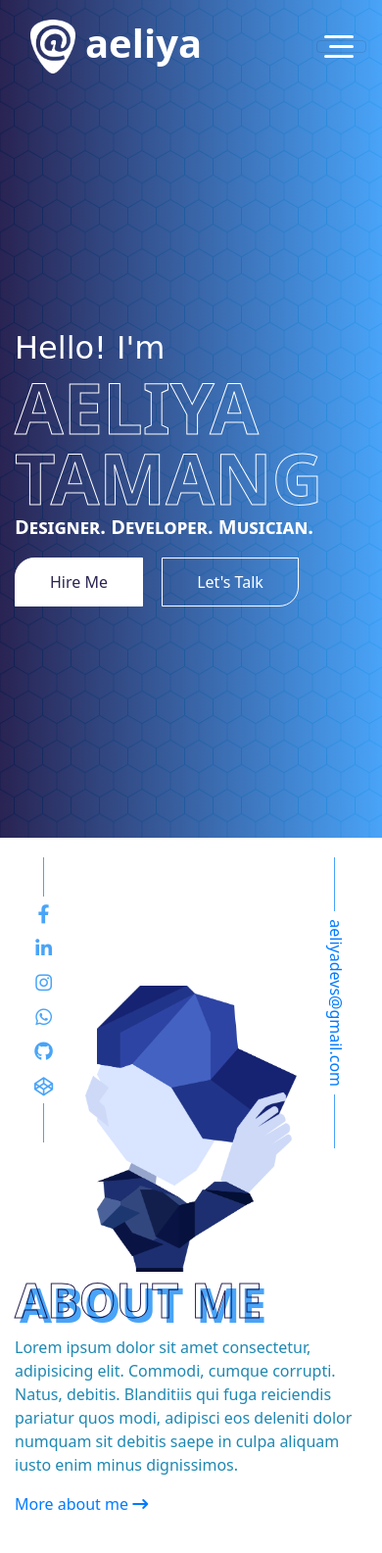
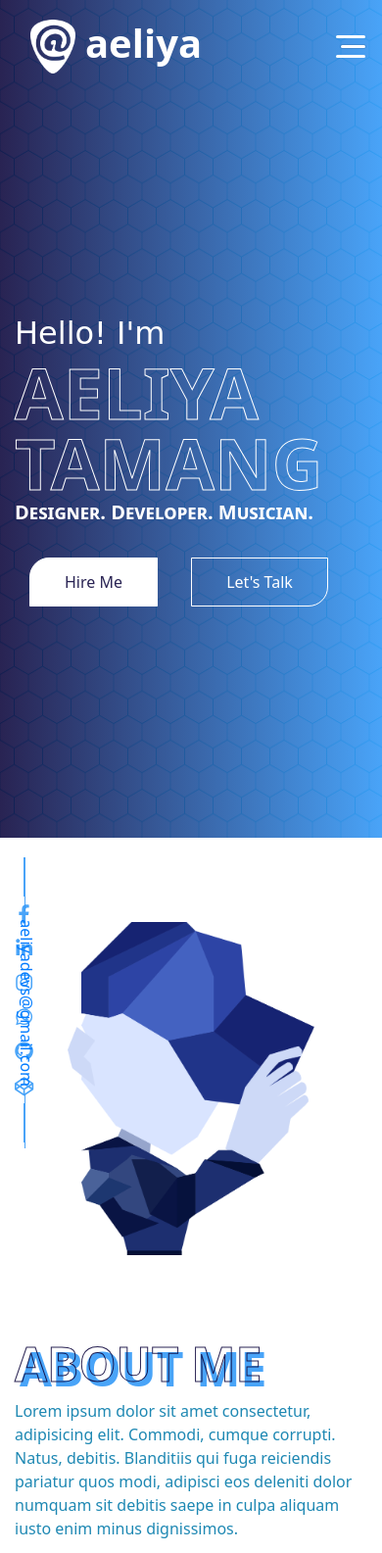
Before and after one commit to aeliyadevs/portfolio-2023, a plain HTML site: page index.html in a window 390 px wide. Shown: the top 1585 px of the page at 98% size. Drawn offline with Linux system fonts and the light colour scheme; a web font is replaced by a local one.

Commit message:
minor fixes for mobile view

```diff
--- a/assets/css/style.css
+++ b/assets/css/style.css
@@ -43,7 +43,7 @@ a:hover > i {
 }
 .primary-btn, .secondary-btn, .alt-btn {
     padding: 12px 35px;
-    margin-right: 15px;
+    margin: 15px;
 }
 .primary-btn {
     color: var(--primary);
@@ -158,11 +158,18 @@ nav button {
         flex-direction: column;
         align-items: flex-start;
     }
+    header .logo {
+        padding: 120x 0;
+    }
+    .navbar-toggler {
+        padding: 0;
+    }
     #nav-menu ul {
         flex-direction: column;
     }
     #nav-menu ul li {
         padding: 15px 0;
+        margin: 0;
     }
     #nav-menu ul li a {
         display: flex;
@@ -289,6 +296,7 @@ nav button {
     }
     #about #mail {
         top: 75px;
+        left: 15px;
     }
     #about #mail::before {
         height: 55px;
@@ -299,6 +307,7 @@ nav button {
     }
     #about #socials {
         top: 60px;
+        left: 15px;
     }
     #about #socials::before {
         height: 40px;
@@ -309,11 +318,13 @@ nav button {
         bottom: -40px;
     }
     #about .character {
+        height: 50vh;
         display: flex;
         justify-content: center;
+        align-items: flex-start;
     }
     #about .character img {
-        width: 60%;
+        width: 70%;
     }
     #about h2 {
         font-size: 3rem;
@@ -328,7 +339,7 @@ nav button {
 }
 #portfolio h2 {
     font-size: 5rem;
-    text-align: center;
+    /* text-align: center; */
     text-shadow: 5px 5px 0px var(--secondary);
     animation: shadow linear 2s;
     margin-bottom: 50px;
@@ -385,6 +396,9 @@ nav button {
     }
     #portfolio .details {
         padding-left: 0;
+    }
+    #portfolio .details title {
+        font-size: 2.5rem;
     }
     #portfolio .details .tags {
         overflow-x: scroll;
```
